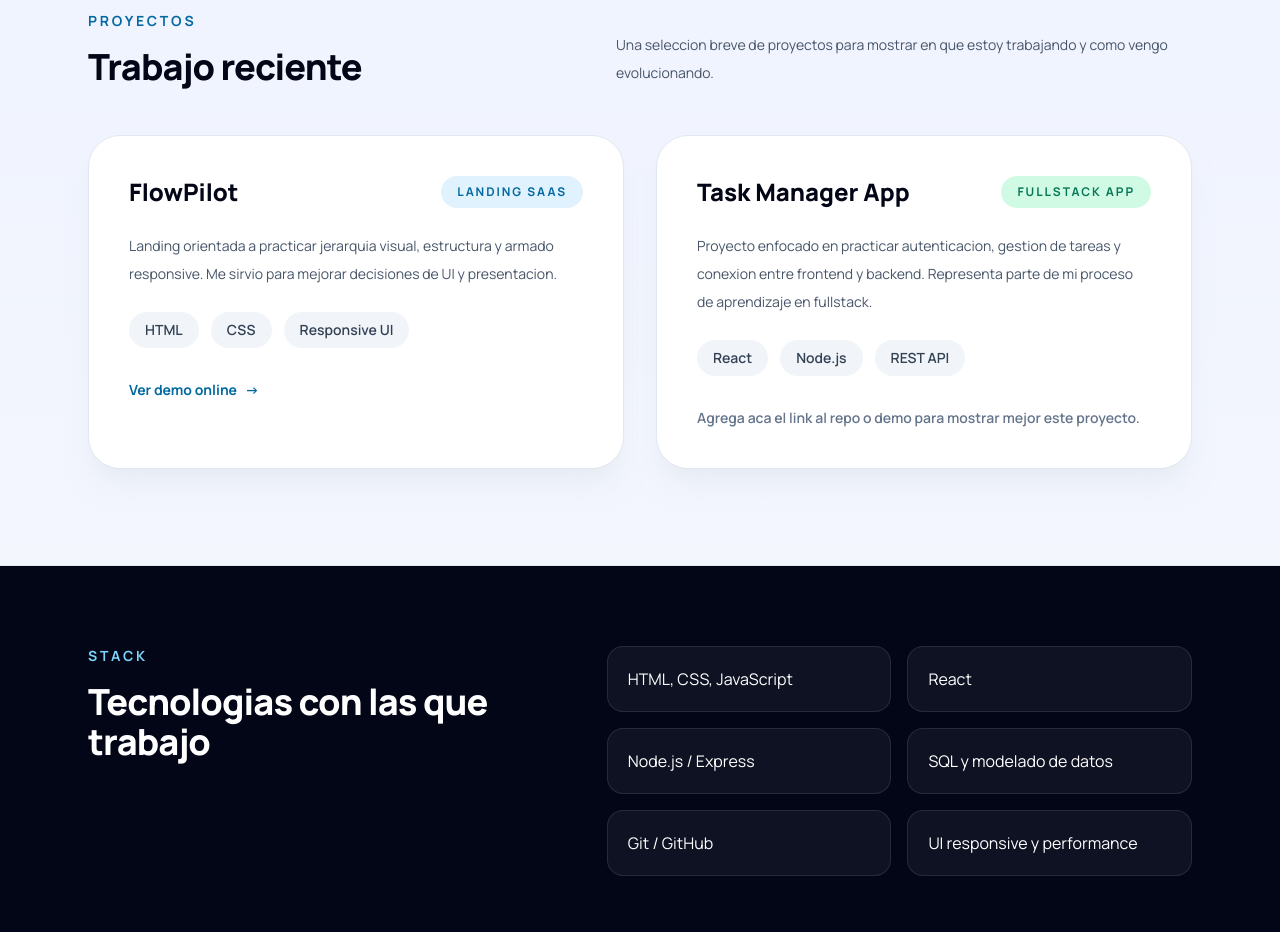
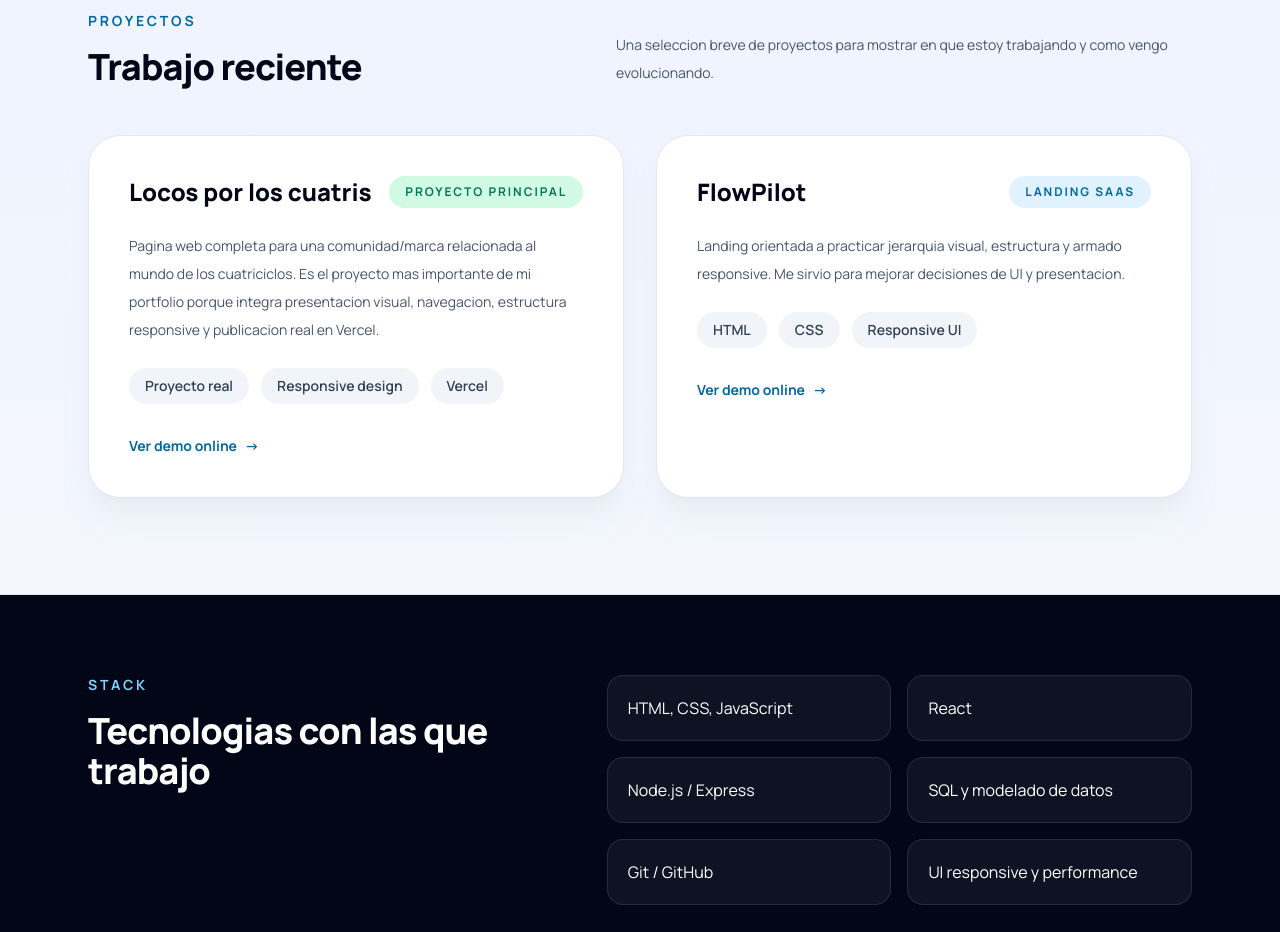
Before and after one commit to facundoalmiento/Portfolio, a plain HTML site: page index.html in a window 1280 px wide. Shown: the part 2200-3132 px from the top of the page. Drawn offline with nearby package versions, Linux system fonts and the light colour scheme.

Commit message:
Actualiza portfolio para perfil junior

```diff
--- a/index.html
+++ b/index.html
@@ -201,6 +201,30 @@
             <div class="grid gap-8 md:grid-cols-2">
                 <article class="rounded-[2rem] border border-slate-200 bg-white p-10 shadow-xl shadow-slate-200/50">
                     <div class="flex items-center justify-between gap-4">
+                        <h3 class="text-2xl font-extrabold text-slate-950">Locos por los cuatris</h3>
+                        <span class="rounded-full bg-emerald-100 px-4 py-2 text-xs font-bold uppercase tracking-[0.16em] text-emerald-700">
+                            Proyecto principal
+                        </span>
+                    </div>
+                    <p class="mt-6 text-sm leading-7 text-slate-600">
+                        Pagina web completa para una comunidad/marca relacionada al mundo de los cuatriciclos. Es el
+                        proyecto mas importante de mi portfolio porque integra presentacion visual, navegacion,
+                        estructura responsive y publicacion real en Vercel.
+                    </p>
+                    <div class="mt-6 flex flex-wrap gap-3 text-sm font-semibold text-slate-700">
+                        <span class="rounded-full bg-slate-100 px-4 py-2">Proyecto real</span>
+                        <span class="rounded-full bg-slate-100 px-4 py-2">Responsive design</span>
+                        <span class="rounded-full bg-slate-100 px-4 py-2">Vercel</span>
+                    </div>
+                    <a href="https://locosporloscuatrisoficial.vercel.app/" target="_blank" rel="noopener noreferrer"
+                        class="mt-8 inline-flex items-center gap-2 text-sm font-bold text-sky-700 transition hover:text-sky-900">
+                        Ver demo online
+                        <span aria-hidden="true">-&gt;</span>
+                    </a>
+                </article>
+
+                <article class="rounded-[2rem] border border-slate-200 bg-white p-10 shadow-xl shadow-slate-200/50">
+                    <div class="flex items-center justify-between gap-4">
                         <h3 class="text-2xl font-extrabold text-slate-950">FlowPilot</h3>
                         <span class="rounded-full bg-sky-100 px-4 py-2 text-xs font-bold uppercase tracking-[0.16em] text-sky-700">
                             Landing SaaS
@@ -220,27 +244,6 @@
                         Ver demo online
                         <span aria-hidden="true">-&gt;</span>
                     </a>
-                </article>
-
-                <article class="rounded-[2rem] border border-slate-200 bg-white p-10 shadow-xl shadow-slate-200/50">
-                    <div class="flex items-center justify-between gap-4">
-                        <h3 class="text-2xl font-extrabold text-slate-950">Task Manager App</h3>
-                        <span class="rounded-full bg-emerald-100 px-4 py-2 text-xs font-bold uppercase tracking-[0.16em] text-emerald-700">
-                            Fullstack App
-                        </span>
-                    </div>
-                    <p class="mt-6 text-sm leading-7 text-slate-600">
-                        Proyecto enfocado en practicar autenticacion, gestion de tareas y conexion entre frontend y
-                        backend. Representa parte de mi proceso de aprendizaje en fullstack.
-                    </p>
-                    <div class="mt-6 flex flex-wrap gap-3 text-sm font-semibold text-slate-700">
-                        <span class="rounded-full bg-slate-100 px-4 py-2">React</span>
-                        <span class="rounded-full bg-slate-100 px-4 py-2">Node.js</span>
-                        <span class="rounded-full bg-slate-100 px-4 py-2">REST API</span>
-                    </div>
-                    <p class="mt-8 text-sm font-semibold text-slate-500">
-                        Agrega aca el link al repo o demo para mostrar mejor este proyecto.
-                    </p>
                 </article>
             </div>
         </section>
```
